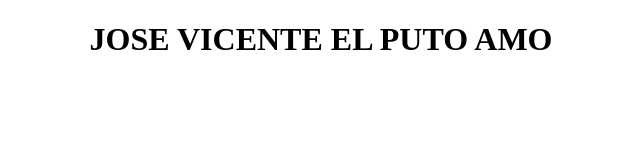
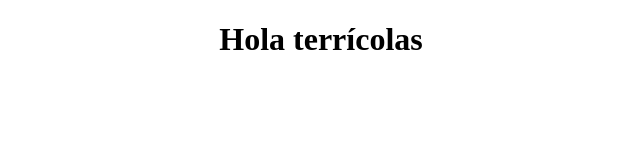
Before and after one commit to josevicente7/holaMundo, a website: page index.html in a window 1280 px wide. Shown: the whole page, without its empty margins (319-959 px from the left). Drawn offline with Linux system fonts and the light colour scheme.

Commit message:
Update index.html

```diff
--- a/index.html
+++ b/index.html
@@ -6,7 +6,7 @@
   </head>
   <body>
     <center>
-      <h1>JOSE VICENTE EL PUTO AMO</h1>
+      <h1>Hola terrícolas</h1>
     </center>
   </body>
 </html>
```
